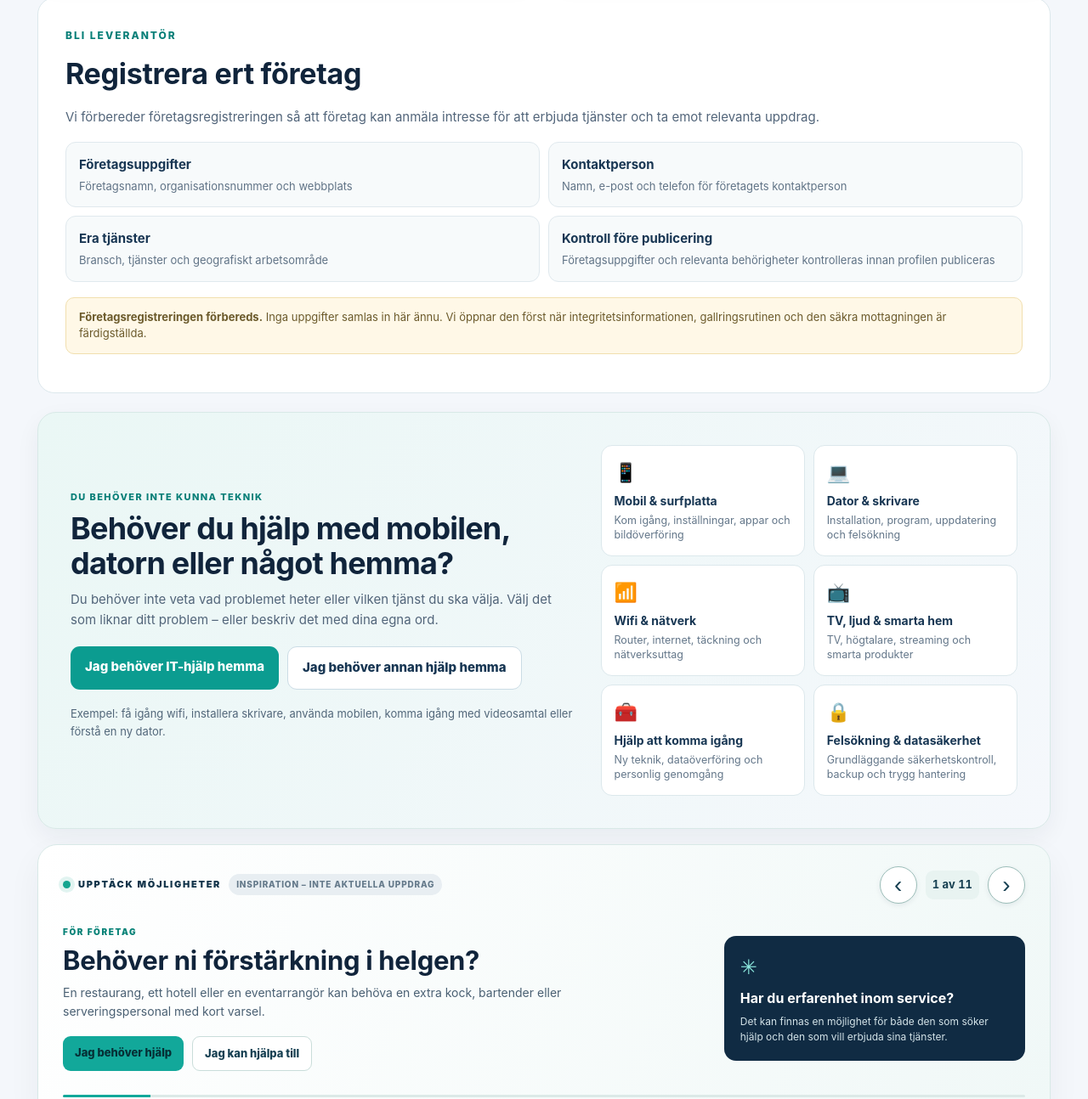
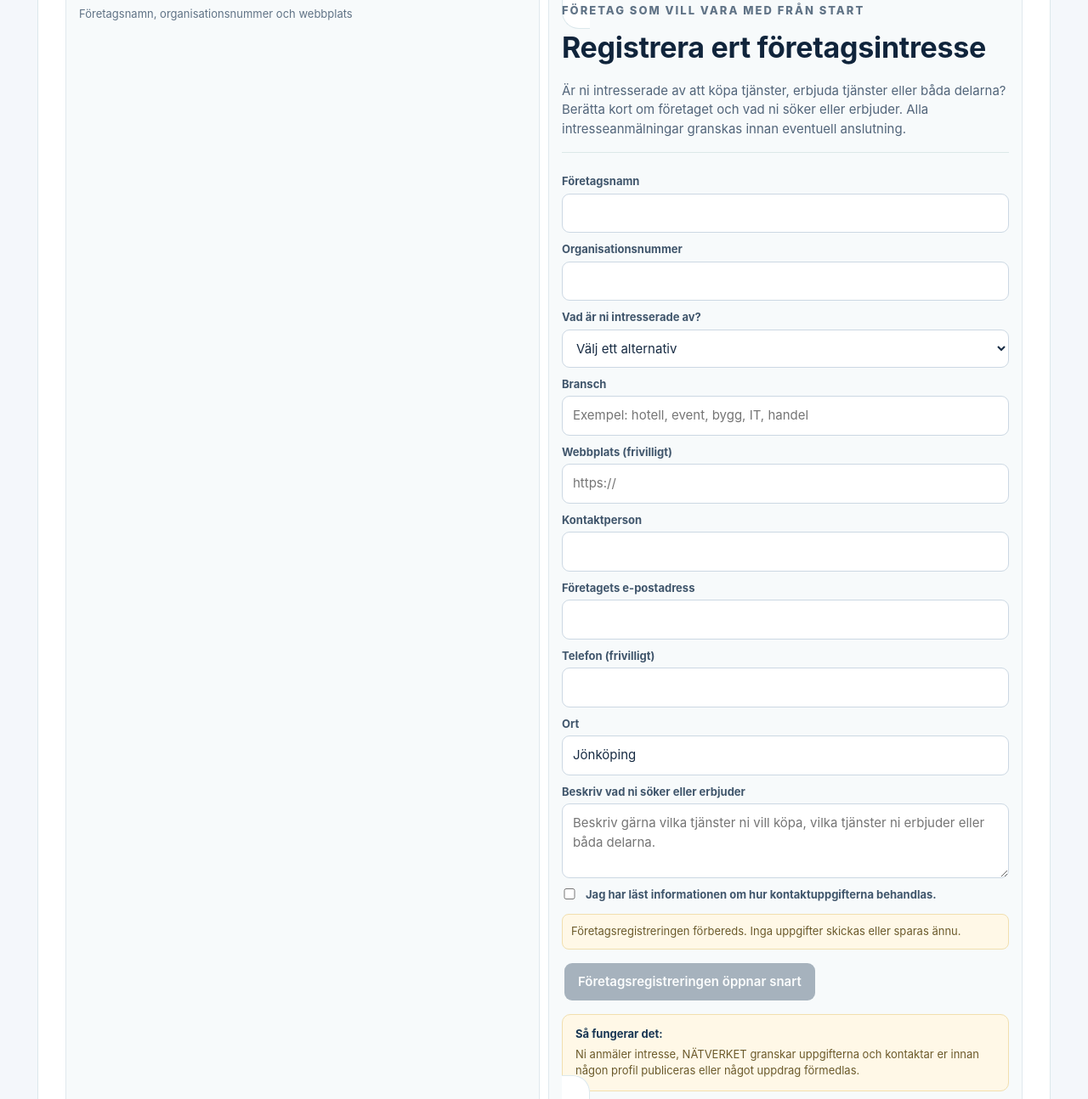
Before and after one commit to Lillick/natverket, a plain HTML site: page index.html in a window 1280 px wide. Shown: the part 1506-2800 px from the top of the page at 85% size. Drawn offline with nearby package versions, Linux system fonts and the light colour scheme.

Commit message:
Prepare company-first launch with buy/sell/both interest

```diff
--- a/index.html
+++ b/index.html
@@ -313,10 +313,17 @@ body{background:#f4f7fb}
 .easy-help-options small{display:block;color:#64778a;line-height:1.4;margin-top:4px}
 @media(max-width:720px){.easy-help{grid-template-columns:1fr;padding:22px 17px}.easy-help-actions{flex-direction:column}.easy-help-actions a{text-align:center}.easy-help-options{grid-template-columns:1fr 1fr}}
 @media(max-width:420px){.easy-help-options{grid-template-columns:1fr}}
+
+/* Företagsöppning – privatflöden hålls dolda tills fas två */
+#privat-start,#behov,#enkel-hjalp,#uppdrag{display:none!important}
+.company-interest-form{max-width:760px}
+.company-interest-form .company-privacy-check{display:flex;align-items:flex-start;gap:10px;line-height:1.45}
+.company-interest-form .company-privacy-check input{width:auto;min-width:18px;margin:2px 0 0}
+.company-interest-form button:disabled{opacity:.6;cursor:not-allowed;transform:none}
 </style></head><body><header><div class="brand"><div class="brand-mark">N</div><div><div class="brand-name">NÄTVERKET</div><div class="brand-sub">En plattform. Fler möjligheter.</div></div></div></header><main>
 <section id="public-home" class="public-wrap">
-<nav class="public-nav" aria-label="Huvudmeny"><a class="nav-home" href="#public-home" aria-label="NÄTVERKET startsida">NÄTVERKET</a><div class="navlinks"><a href="?audience=private#privat-start">Privat</a><a href="?audience=business#foretag-start">Företag</a><a href="#tjanster">Tjänster</a><a href="#bemanning">Bemanning</a><a href="#sa-fungerar">Så fungerar det</a></div><a class="nav-cta" href="#valj-ingang">Kom igång</a></nav>
-<section class="public-hero"><div class="public-kicker">EN PLATS FÖR HJÄLP, JOBB & TJÄNSTER</div><h1>Vad behöver du hjälp med? <span>Eller vill du hitta nya uppdrag?</span></h1><p>Hitta rätt person för jobbet, få extra personal eller erbjud din kompetens. NÄTVERKET gör det enklare att hitta varandra – för privatpersoner och företag.</p><div class="public-actions"><a href="?audience=private#privat-start" class="hero-choice"><span class="choice-icon" aria-hidden="true">⌂</span><strong>Privat</strong><span>Hjälp hemma eller erbjud dina tjänster</span><b>Gå till privat <span aria-hidden="true">→</span></b></a><a href="?audience=business#foretag-start" class="secondary hero-choice"><span class="choice-icon" aria-hidden="true">▦</span><strong>Företag</strong><span>Köp tjänster eller bli leverantör</span><b>Gå till företag <span aria-hidden="true">→</span></b></a></div><div class="hero-assurance"><span>✓ För privatpersoner</span><span>✓ För företag</span><span>✓ För dig som vill jobba extra</span></div></section>
+<nav class="public-nav" aria-label="Huvudmeny"><a class="nav-home" href="#public-home" aria-label="NÄTVERKET startsida">NÄTVERKET</a><div class="navlinks"><a href="#foretag-start">Företag</a><a href="#tjanster">Tjänster</a><a href="#sa-fungerar">Så fungerar det</a><a href="#integritet">Integritet</a></div><a class="nav-cta" href="#company-provider">Företagsintresse</a></nav>
+<section class="public-hero"><div class="public-kicker">NÄTVERKET FÖRETAG · JÖNKÖPING</div><h1>Rätt tjänst. Rätt företag. <span>Fler möjligheter.</span></h1><p>Behöver ert företag köpa en tjänst, hitta rätt leverantör eller vill ni erbjuda era egna tjänster och nå nya kunder? NÄTVERKET samlar företag som vill göra affärer och skapa samarbeten.</p><div class="public-actions"><a href="#company-provider">Anmäl företagsintresse</a><a href="#tjanster" class="secondary">Utforska tjänsteområden</a></div><div class="hero-assurance"><span>✓ Köpa tjänster</span><span>✓ Erbjuda tjänster</span><span>✓ Köpa och sälja</span></div></section>
 
 
 <section class="audience-hubs" id="valj-ingang" aria-label="Välj privat eller företag">
@@ -338,18 +345,27 @@ body{background:#f4f7fb}
  <p>Vi förbereder företagsregistreringen så att företag kan anmäla intresse för att erbjuda tjänster och ta emot relevanta uppdrag.</p>
  <div class="provider-fields-preview">
   <div><strong>Företagsuppgifter</strong><span>Företagsnamn, organisationsnummer och webbplats</span></div>
-  <div><strong>Kontaktperson</strong><span>Namn, e-post och telefon för företagets kontaktperson</span></div>
-  <div><strong>Era tjänster</strong><span>Bransch, tjänster och geografiskt arbetsområde</span></div>
-  <div><strong>Kontroll före publicering</strong><span>Företagsuppgifter och relevanta behörigheter kontrolleras innan profilen publiceras</span></div>
- </div>
- <p class="provider-closed" role="status"><strong>Företagsregistreringen förbereds.</strong> Inga uppgifter samlas in här ännu. Vi öppnar den först när integritetsinformationen, gallringsrutinen och den säkra mottagningen är färdigställda.</p>
-</section>
-<section class="easy-help" id="enkel-hjalp" aria-labelledby="easy-help-title">
- <div class="easy-help-copy">
-  <span class="easy-help-kicker">DU BEHÖVER INTE KUNNA TEKNIK</span>
-  <h2 id="easy-help-title">Behöver du hjälp med mobilen, datorn eller något hemma?</h2>
-  <p>Du behöver inte veta vad problemet heter eller vilken tjänst du ska välja. Välj det som liknar ditt problem – eller beskriv det med dina egna ord.</p>
-  <div class="easy-help-actions">
+  <div><stron<section class="business-provider-panel" id="company-provider">
+ <span class="public-kicker">FÖRETAG SOM VILL VARA MED FRÅN START</span><h2>Registrera ert företagsintresse</h2>
+ <p>Är ni intresserade av att köpa tjänster, erbjuda tjänster eller båda delarna? Berätta kort om företaget och vad ni söker eller erbjuder. Alla intresseanmälningar granskas innan eventuell anslutning.</p>
+ <form class="intake-form company-interest-form" id="company-form" onsubmit="submitPublicForm(event,'company')">
+  <label>Företagsnamn</label><input name="company_name" maxlength="180" required>
+  <label>Organisationsnummer</label><input name="organization_number" maxlength="24" required>
+  <label>Vad är ni intresserade av?</label><select name="interest_type" required><option value="">Välj ett alternativ</option><option value="buy">Vi vill köpa tjänster</option><option value="sell">Vi vill erbjuda och sälja tjänster</option><option value="both">Vi vill både köpa och erbjuda tjänster</option></select>
+  <label>Bransch</label><input name="industry" maxlength="120" placeholder="Exempel: hotell, event, bygg, IT, handel" required>
+  <label>Webbplats (frivilligt)</label><input name="website" type="url" maxlength="300" placeholder="https://">
+  <label>Kontaktperson</label><input name="contact_name" maxlength="160" autocomplete="name" required>
+  <label>Företagets e-postadress</label><input name="email" type="email" maxlength="254" autocomplete="email" required>
+  <label>Telefon (frivilligt)</label><input name="phone" type="tel" maxlength="40" autocomplete="tel">
+  <label>Ort</label><input name="city" maxlength="100" value="Jönköping" required>
+  <label>Beskriv vad ni söker eller erbjuder</label><textarea name="services" maxlength="2000" placeholder="Beskriv gärna vilka tjänster ni vill köpa, vilka tjänster ni erbjuder eller båda delarna." required></textarea>
+  <div class="hp-field" aria-hidden="true"><label>Lämna detta fält tomt</label><input name="website_check" tabindex="-1" autocomplete="off"></div>
+  <label class="company-privacy-check"><input type="checkbox" name="privacy_acknowledged" value="true" required> Jag har läst informationen om hur kontaktuppgifterna behandlas.</label>
+  <p class="form-status" id="company-status" role="status">Företagsregistreringen förbereds. Inga uppgifter skickas eller sparas ännu.</p>
+  <button type="submit" disabled>Företagsregistreringen öppnar snart</button>
+ </form>
+ <p class="provider-closed"><strong>Så fungerar det:</strong> Ni anmäler intresse, NÄTVERKET granskar uppgifterna och kontaktar er innan någon profil publiceras eller något uppdrag förmedlas.</p>
+</section>help-actions">
    <a href="#behov" onclick="openRequestJourney('IT & teknisk hjälp','Hjälp med mobil eller dator');return false;">Jag behöver IT-hjälp hemma</a>
    <a href="#behov" class="easy-help-secondary" onclick="openRequestJourney('Hemservice & hantverk','Hjälp i hemmet');return false;">Jag behöver annan hjälp hemma</a>
   </div>
@@ -523,27 +539,24 @@ const PUBLIC_INTAKE_ENDPOINT = "";
 async function submitPublicForm(event,kind){
   event.preventDefault();
   const form=event.currentTarget;
-  const status=$(kind==='request'?'request-status':'person-status');
-  if(!PUBLIC_INTAKE_ENDPOINT){
-    status.textContent='Formuläret är inte öppet ännu. Dina uppgifter har inte skickats.';
+  const status=$(kind==='company'?'company-status':kind==='request'?'request-status':'person-status');
+  if(kind!=='company'||!PUBLIC_INTAKE_ENDPOINT){
+    status.textContent='Företagsregistreringen öppnar när integritetsinformationen är färdigställd. Inga uppgifter har skickats.';
     return;
   }
   const button=form.querySelector('button[type="submit"]');
   button.disabled=true;
   status.textContent='Skickar…';
   const payload=Object.fromEntries(new FormData(form).entries());
-  payload.kind=kind;
-  if(kind==='person'){
-    payload.interest_category=(payload.interest_category||'').slice(0,120);
-    payload.work_type=(payload.work_type||'').slice(0,80);
-    payload.experience=(payload.experience||'').slice(0,3000);
-  }
+  payload.kind='company';
+  payload.privacy_notice_version='company-interest-2026-11-23-v1';
+  payload.privacy_acknowledged=payload.privacy_acknowledged==='true';
   try{
     const response=await fetch(PUBLIC_INTAKE_ENDPOINT,{method:'POST',headers:{'Content-Type':'application/json'},body:JSON.stringify(payload)});
     const result=await response.json();
     if(!response.ok)throw new Error(result.error||'Det gick inte att skicka.');
     form.reset();
-    status.textContent='Tack! Din information har skickats. NÄTVERKET återkommer om det finns en relevant möjlighet.';
+    status.textContent='Tack! Ert företagsintresse har registrerats. Vi återkommer när vi har granskat uppgifterna.';
   }catch(error){
     status.textContent=error.message||'Det gick inte att skicka. Försök igen senare.';
   }finally{button.disabled=false;}
```
